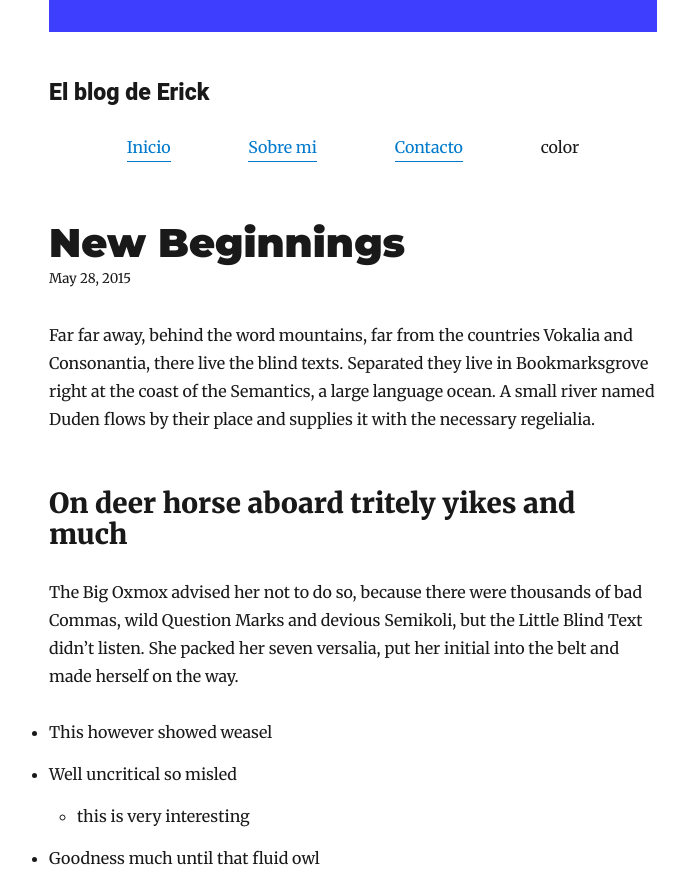
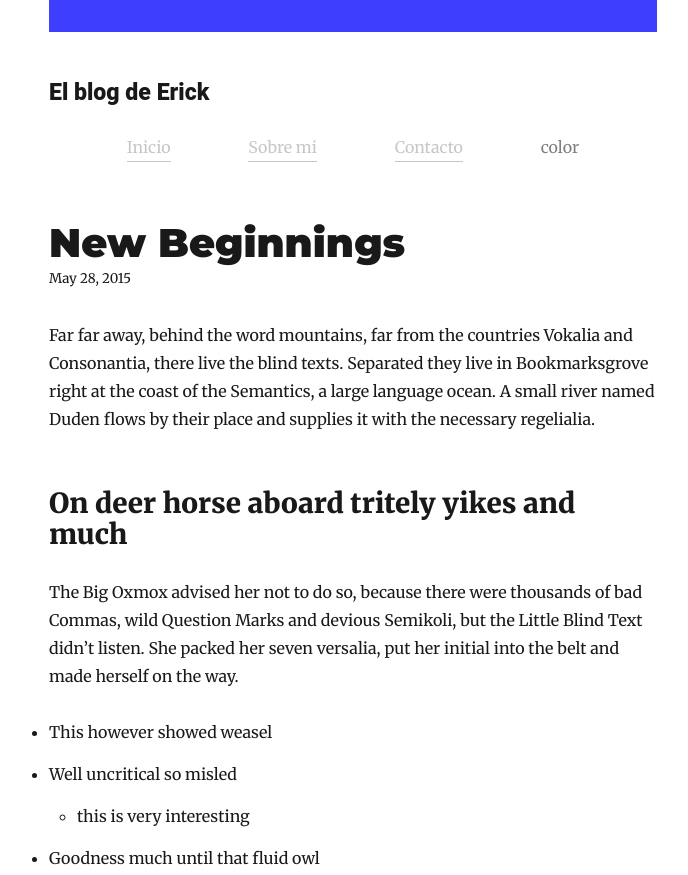
Before and after one commit to ErickRV19/my-blog, a Gatsby site: page /new-beginnings/ in a window 1280 px wide. Shown: the top 875 px of the page, without its empty margins (287-975 px from the left). Built offline with nearby package versions, Linux system fonts and the light colour scheme; Gatsby itself is replaced by a stand-in of ours; some packages are replaced by stand-ins of ours.

Commit message:
nav color

```diff
--- a/src/components/styles/layout.css
+++ b/src/components/styles/layout.css
@@ -10,6 +10,16 @@
     flex-direction: row;
     justify-content: space-evenly;
     padding-bottom: 2em;
+    color: gray;
+    text-decoration-line: none;
+}
+
+a:hover {
+    color: #1aff66;
+}
+
+a:link {
+    color: #c5c9c6;
 }
 
 @media (max-width: 400px) {
```
